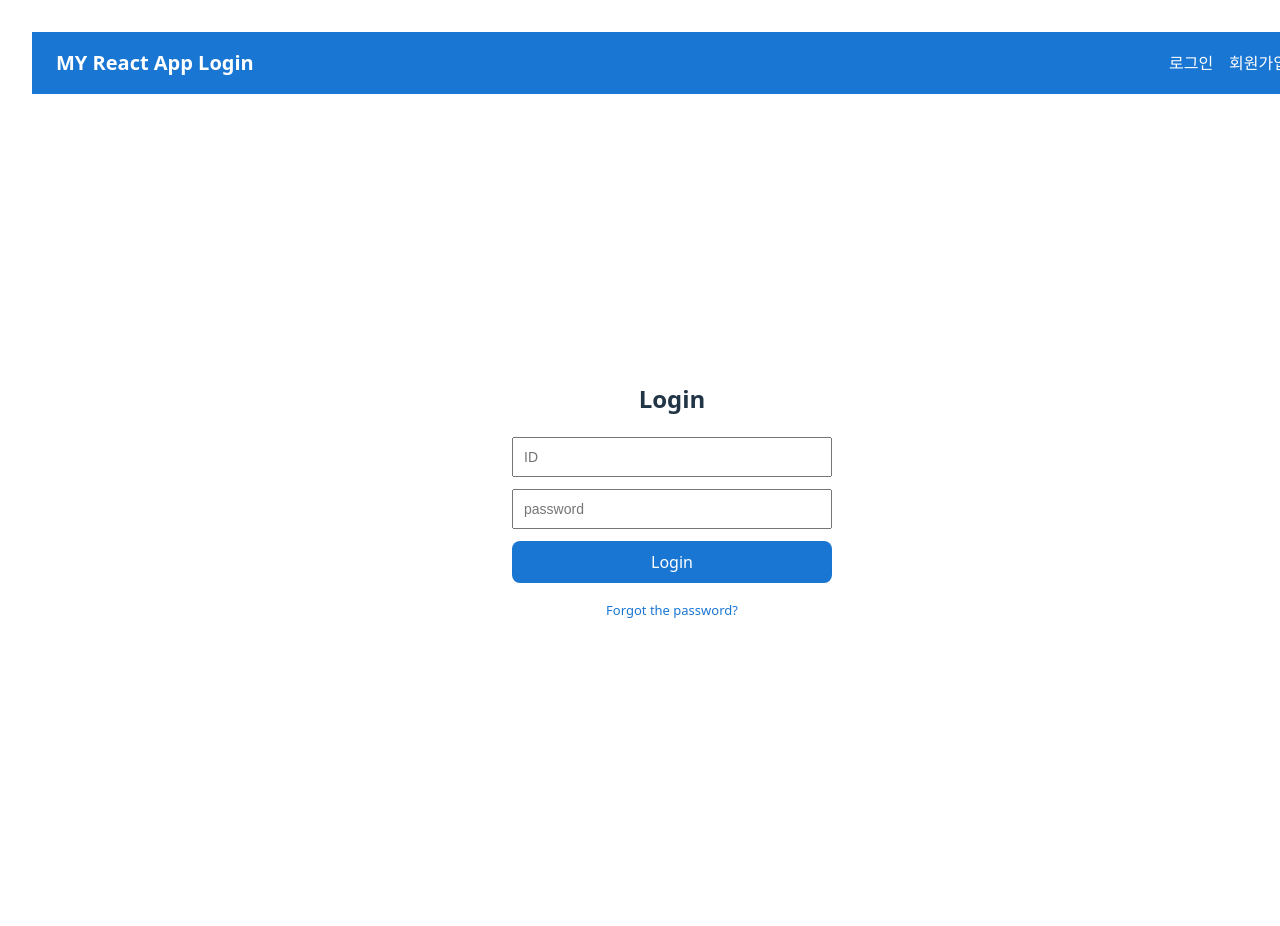
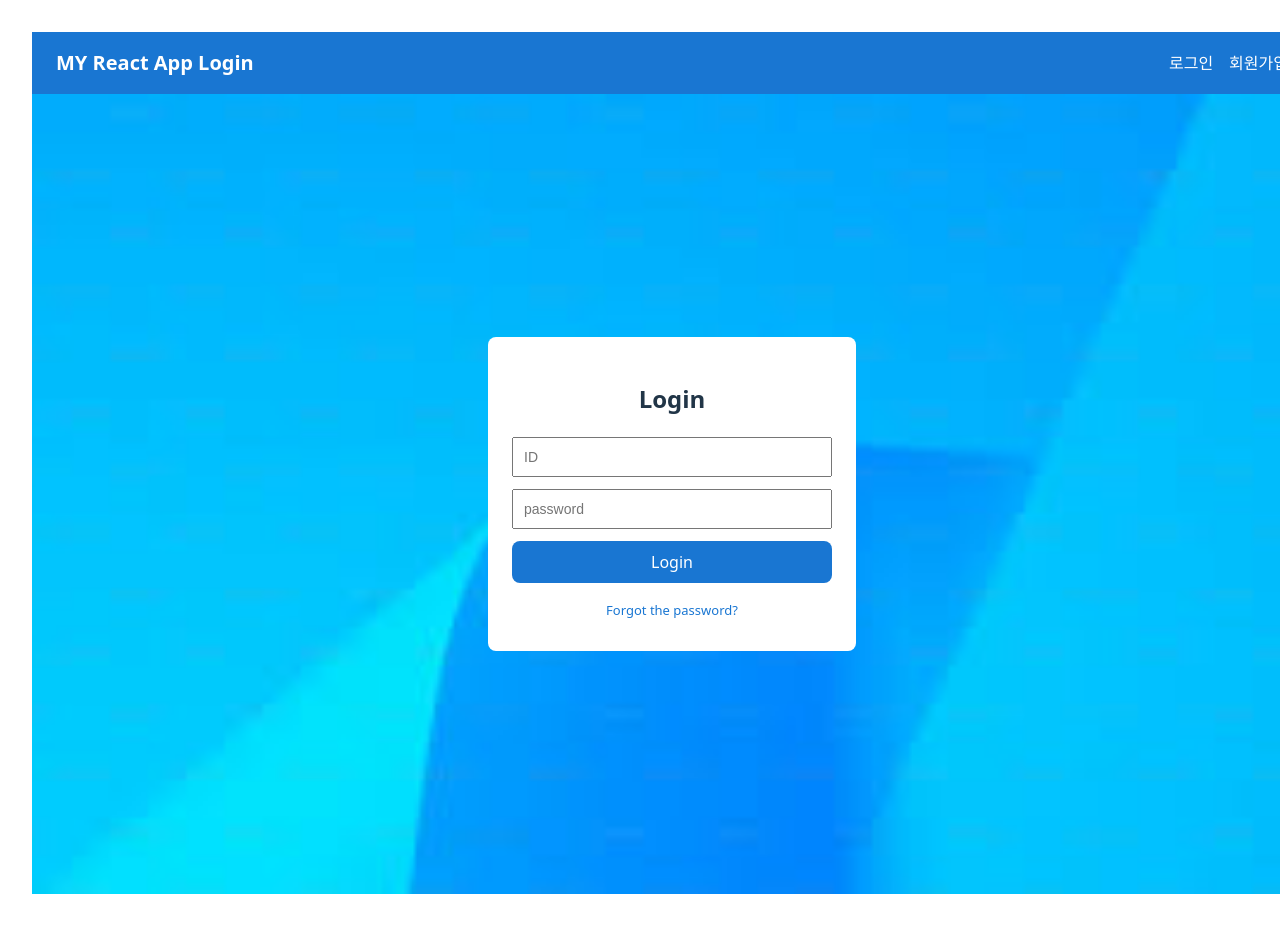
Before and after one commit to tmdgus21/my-react-app, a React (Vite) app: page / in a window 1280 px wide. Shown: the top 926 px of the page. Built offline with nearby package versions, Linux system fonts and the light colour scheme; the HTML template or start-up script is replaced by a standard one.

Commit message:
input Login page BackgounrdImage

```diff
--- a/src/App.css
+++ b/src/App.css
@@ -43,3 +43,7 @@
 .read-the-docs {
   color: #888;
 }
+
+.app {
+  height: 100%; /* 부모 #root 기준 100% */
+}
--- a/src/App.jsx
+++ b/src/App.jsx
@@ -13,8 +13,6 @@
     <>
       <Header/>
       <Login/>
-
-
     </>
   )
 }
--- a/src/Header.css
+++ b/src/Header.css
@@ -1,5 +1,6 @@
 .header {
   width: 100vw;           /* 화면 전체 가로 */
+  max-width: 100%;
   display: flex;
   justify-content: space-between; /* 좌측 타이틀, 우측 네비 */
   align-items: center;
@@ -23,3 +24,16 @@
 .header-nav a:hover {
   text-decoration: underline;
 }
+
+.login-container {
+  display: flex;
+  justify-content: center;
+  align-items: center;
+  height: 100vh;
+
+  /* 배경 이미지 */
+  background-image: url('./assets/LoginBackgroundImage.jpeg'); /* 이미지 경로 */
+  background-size: cover;       /* 화면 전체 채움 */
+  background-position: center;  /* 가운데 정렬 */
+  background-repeat: no-repeat; /* 반복하지 않음 */
+}
```
Also changed, not shown: src/assets/LoginBackgroundImage.jpeg (added).
